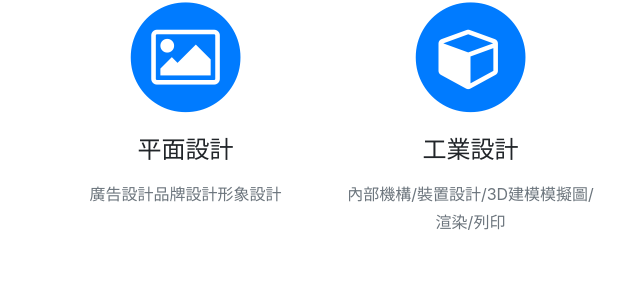
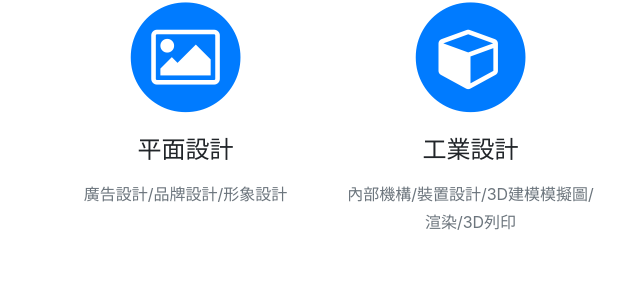
Before and after one commit to yunwuli/yunwuli-profolio, a website with bundled scripts: page index.html in a window 1280 px wide. Shown: the part 920-1206 px from the top of the page, 27-667 px from the left. Built offline with nearby package versions, Linux system fonts and the light colour scheme; a web font is replaced by a local one.

Commit message:
profolio7

```diff
--- a/index.html
+++ b/index.html
@@ -86,7 +86,7 @@
             <i class="fa fa-image fa-stack-1x fa-inverse"></i>
           </span>
           <h4 class="service-heading">平面設計</h4>
-          <p class="text-muted">廣告設計品牌設計形象設計</p>
+          <p class="text-muted">廣告設計/品牌設計/形象設計</p>
         </div>
         <div class="col-md-3">
           <span class="fa-stack fa-4x">
@@ -94,7 +94,7 @@
             <i class="fa fa-cube fa-stack-1x fa-inverse"></i>
           </span>
           <h4 class="service-heading">工業設計</h4>
-          <p class="text-muted">內部機構/裝置設計/3D建模模擬圖/渲染/列印</p>
+          <p class="text-muted">內部機構/裝置設計/3D建模模擬圖/渲染/3D列印</p>
         </div>
         <div class="col-md-3">
           <span class="fa-stack fa-4x">
@@ -575,7 +575,7 @@
       <div class="container">
         <div class="row">
           <div class="col-md-12">
-            <form id="contact-form" class="mt-5" action="https://formspree.io/qooqoo6617@gmail.com" method="POST">
+            <form id="contact-form" class="mt-5" action="https://formspree.io/your@email.com" method="POST">
               <div class="form-group center-block">
                 <label for="inputName">Name</label>
                 <input type="text" class="form-control contact-input" id="inputName" placeholder="Name" name="name">
```
